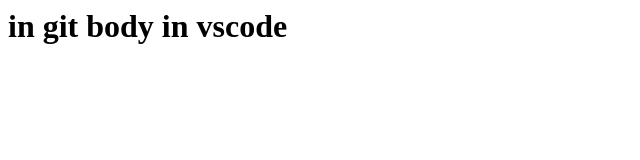
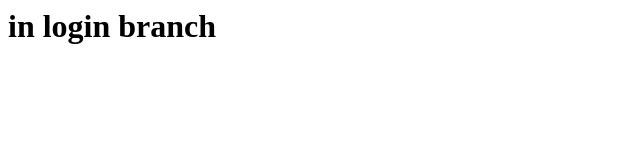
Before and after one commit to 1nzi/sampleApp, a plain HTML site: page index.html in a window 1280 px wide. Shown: the whole page, without its empty margins (0-640 px from the left). Drawn offline with Linux system fonts and the light colour scheme.

Commit message:
login branch updates

```diff
--- a/index.html
+++ b/index.html
@@ -4,6 +4,6 @@
   </head>
 
   <body>
-    <h1>in git body in vscode</h1>
+    <h1>in login branch</h1>
   </body>
 </html>
```
Also changed, not shown: login.html (added).
